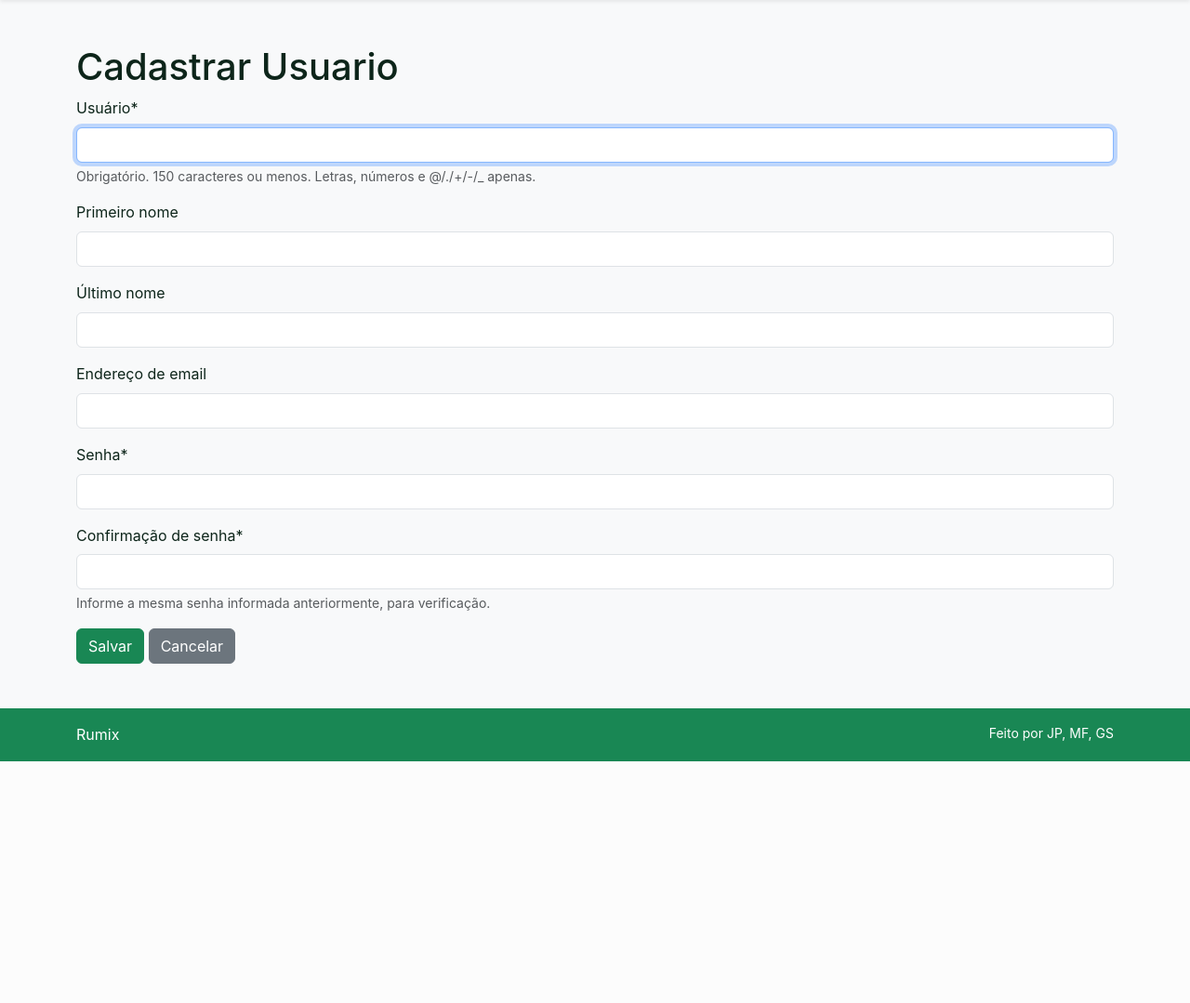
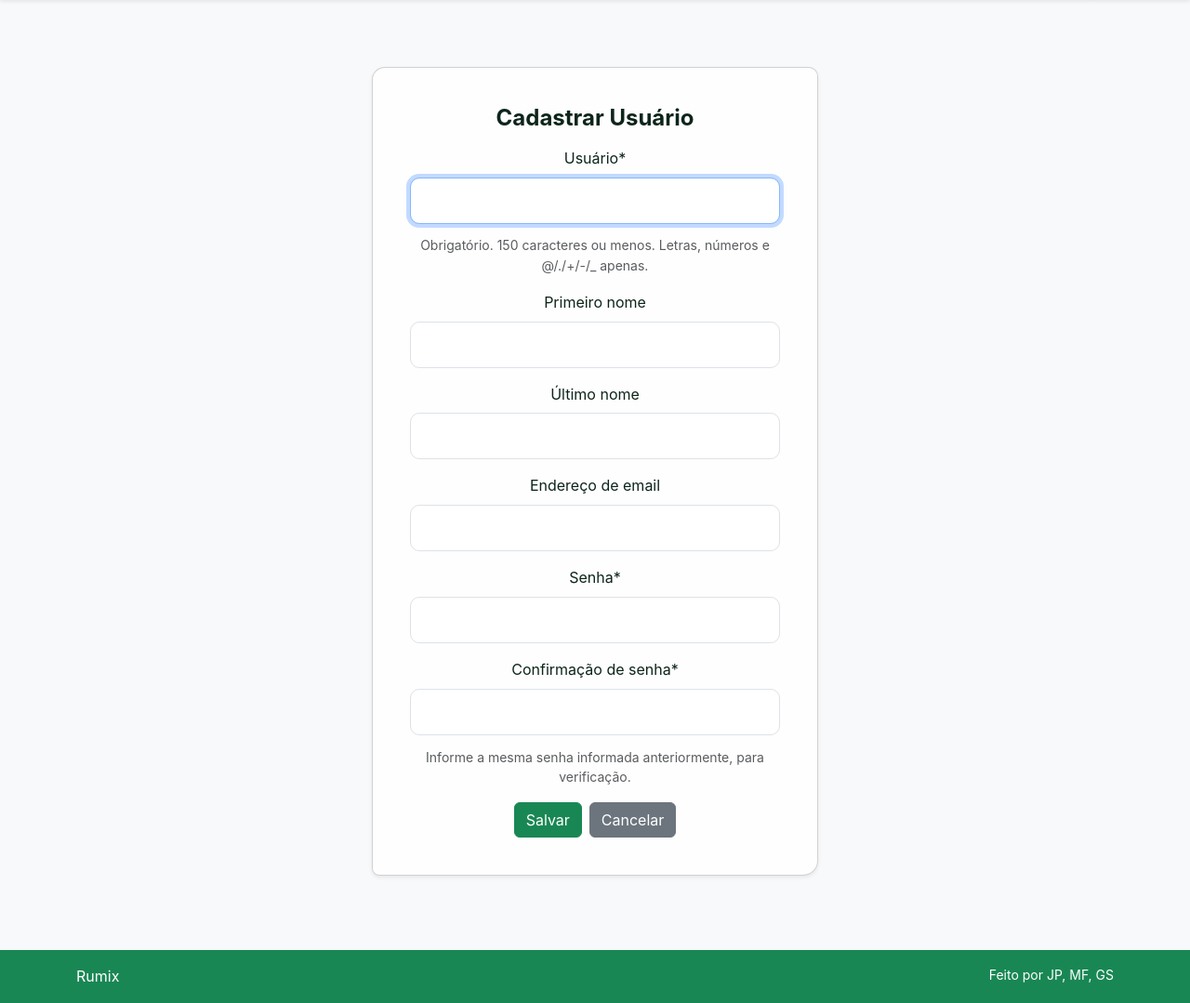
Before and after one commit to MatheusFabSouza/Rumix, a Django app: page /usuarios/novo/ in a window 1280 px wide. Shown: the part 95-1174 px from the top of the page at 93% size. Before the commit the page ends 914 px from the top, so only its background shows below. Run offline with Django 5.2, Linux system fonts and the light colour scheme; the visitor is signed in with stand-in values (Sample User, id 1); some libraries are stand-ins or nearby versions.

Commit message:
apenas adicionei um card na pagina de criação de usuarios dos Administradores.

```diff
--- a/usuarios/templates/usuarios/novo_usuario.html
+++ b/usuarios/templates/usuarios/novo_usuario.html
@@ -1,12 +1,19 @@
 {% extends "rumix/base.html" %}
 {% load crispy_forms_tags %}
 {% block title %}Novo Usuario | Rumix{% endblock %}
+
 {% block content %}
-<h1>Cadastrar Usuario</h1>
+<div class="card form-card shadow-sm mt-4">
+    <h2 class="mb-3">Cadastrar Usuário</h2>
+
     <form method="post" enctype="multipart/form-data">
         {% csrf_token %}
         {{ form|crispy }}
+
+        <div class="mt-3 d-flex justify-content-center gap-2">
             <button class="btn btn-success">Salvar</button>
             <a href="{% url 'usuarios:usuarios' %}" class="btn btn-secondary">Cancelar</a>
+        </div>
     </form>
+</div>
 {% endblock %}
```
Lines whose indentation alone changed are shown as unchanged.
